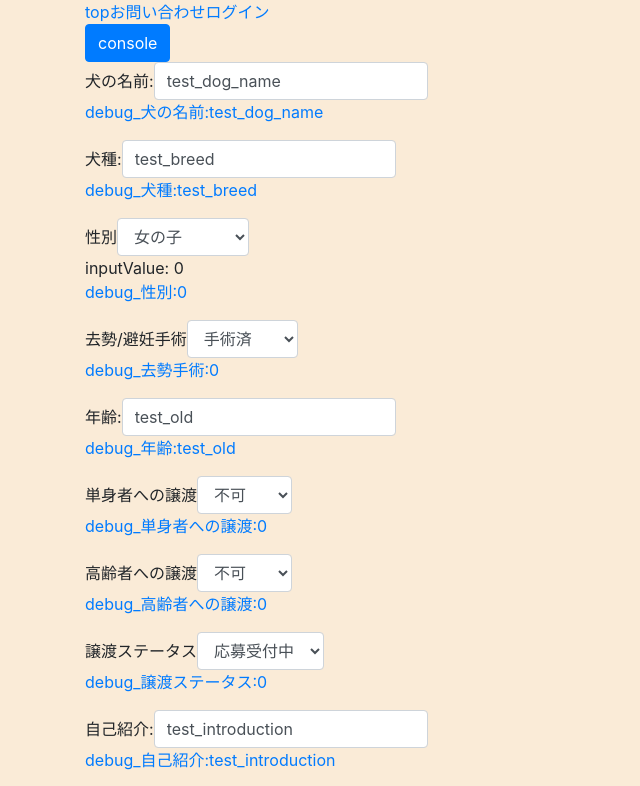
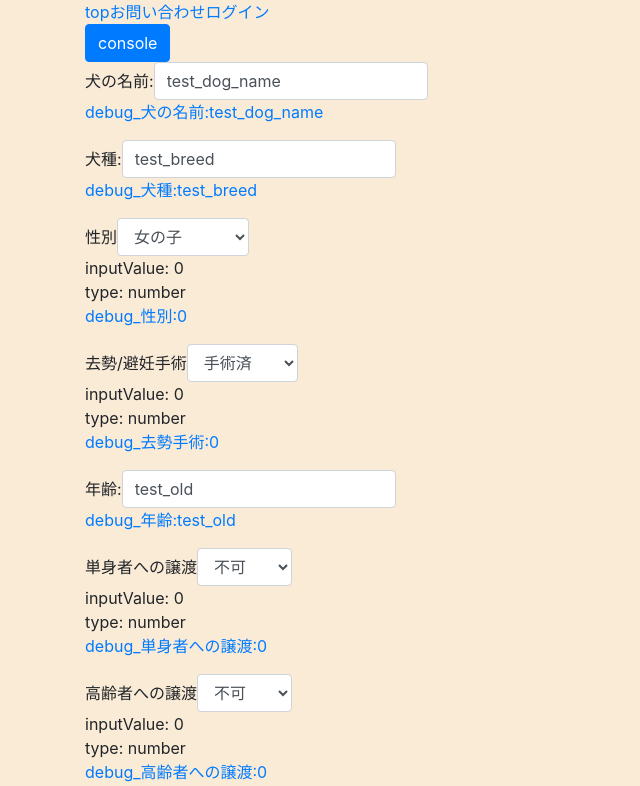
Before and after one commit to tako-eng-org/dog_foster_parent_app, a Nuxt app in the folder fosterParentDog/frontend/: page /postEdit in a window 1280 px wide. Shown: the top 786 px of the page, without its empty margins (0-640 px from the left). Built offline with nearby package versions, Linux system fonts and the light colour scheme.

Commit message:
#16 オブジェクトのkeyを数値で返すよう修正

```diff
--- a/fosterParentDog/frontend/components/post/Gender.vue
+++ b/fosterParentDog/frontend/components/post/Gender.vue
@@ -15,7 +15,8 @@
           </select>
         </label>
       </form>
-      inputValue: {{ inputValue }}
+      inputValue: {{ inputValue }}<br>
+      type: {{ typeof (inputValue) }}
     </div>
   </div>
 </template>
@@ -57,7 +58,8 @@ export default {
         return this.value;
       },
       set(value) {
-        this.$emit('input', value);
+        // FIXME: 連想配列のkey。Numberに変換しないと、String型で返してしまいレコード登録できない（バックエンドのstruct型と一致せずJSON変換できない）
+        this.$emit('input', Number(value));
       }
     },
   },
--- a/fosterParentDog/frontend/components/post/PostPrefecture.vue
+++ b/fosterParentDog/frontend/components/post/PostPrefecture.vue
@@ -9,7 +9,7 @@
     <div v-else>
       <div class="form-check">
         <div v-for="(prefecture, index) in prefectureList()" :key="index">
-          <input type="checkbox" id="check" :value="index" v-model="inputValue">
+          <input type="checkbox" id="check" :value="Number(index)" v-model="inputValue">
           <label for="check">{{ prefecture }}</label>
         </div>
         <p>value: {{ value }}</p>
--- a/fosterParentDog/frontend/components/post/SeniorPerson.vue
+++ b/fosterParentDog/frontend/components/post/SeniorPerson.vue
@@ -13,6 +13,8 @@
           </select>
         </label>
       </form>
+      inputValue: {{ inputValue }}<br>
+      type: {{ typeof (inputValue) }}
     </div>
   </div>
 </template>
@@ -53,7 +55,7 @@ export default {
         return this.value;
       },
       set(value) {
-        this.$emit('input', value);
+        this.$emit('input', Number(value));
       }
     },
   },
--- a/fosterParentDog/frontend/components/post/SinglePerson.vue
+++ b/fosterParentDog/frontend/components/post/SinglePerson.vue
@@ -13,6 +13,8 @@
           </select>
         </label>
       </form>
+      inputValue: {{ inputValue }}<br>
+      type: {{ typeof (inputValue) }}
     </div>
   </div>
 </template>
@@ -53,7 +55,7 @@ export default {
         return this.value;
       },
       set(value) {
-        this.$emit('input', value);
+        this.$emit('input', Number(value));
       }
     },
   },
--- a/fosterParentDog/frontend/components/post/Spay.vue
+++ b/fosterParentDog/frontend/components/post/Spay.vue
@@ -13,6 +13,8 @@
           </select>
         </label>
       </form>
+      inputValue: {{ inputValue }}<br>
+      type: {{ typeof (inputValue) }}
     </div>
   </div>
 </template>
@@ -54,7 +56,7 @@ export default {
         return this.value;
       },
       set(value) {
-        this.$emit('input', value);
+        this.$emit('input', Number(value));
       }
     },
   },
--- a/fosterParentDog/frontend/components/post/TransferStatus.vue
+++ b/fosterParentDog/frontend/components/post/TransferStatus.vue
@@ -13,6 +13,8 @@
           </select>
         </label>
       </form>
+      inputValue: {{ inputValue }}<br>
+      type: {{ typeof (inputValue) }}
     </div>
   </div>
 </template>
@@ -54,7 +56,7 @@ export default {
         return this.value;
       },
       set(value) {
-        this.$emit('input', value);
+        this.$emit('input', Number(value));
       }
     },
   },
```
